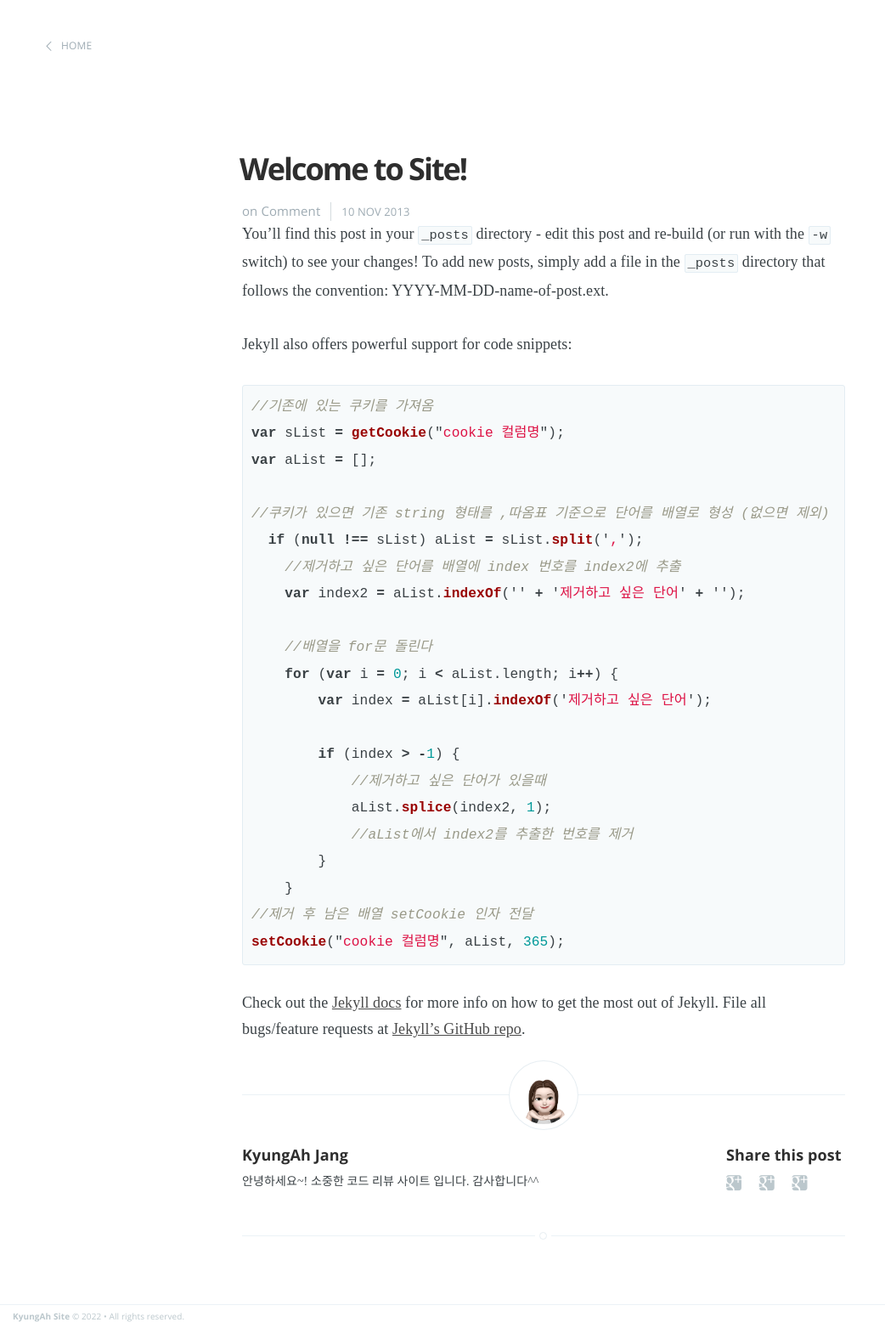
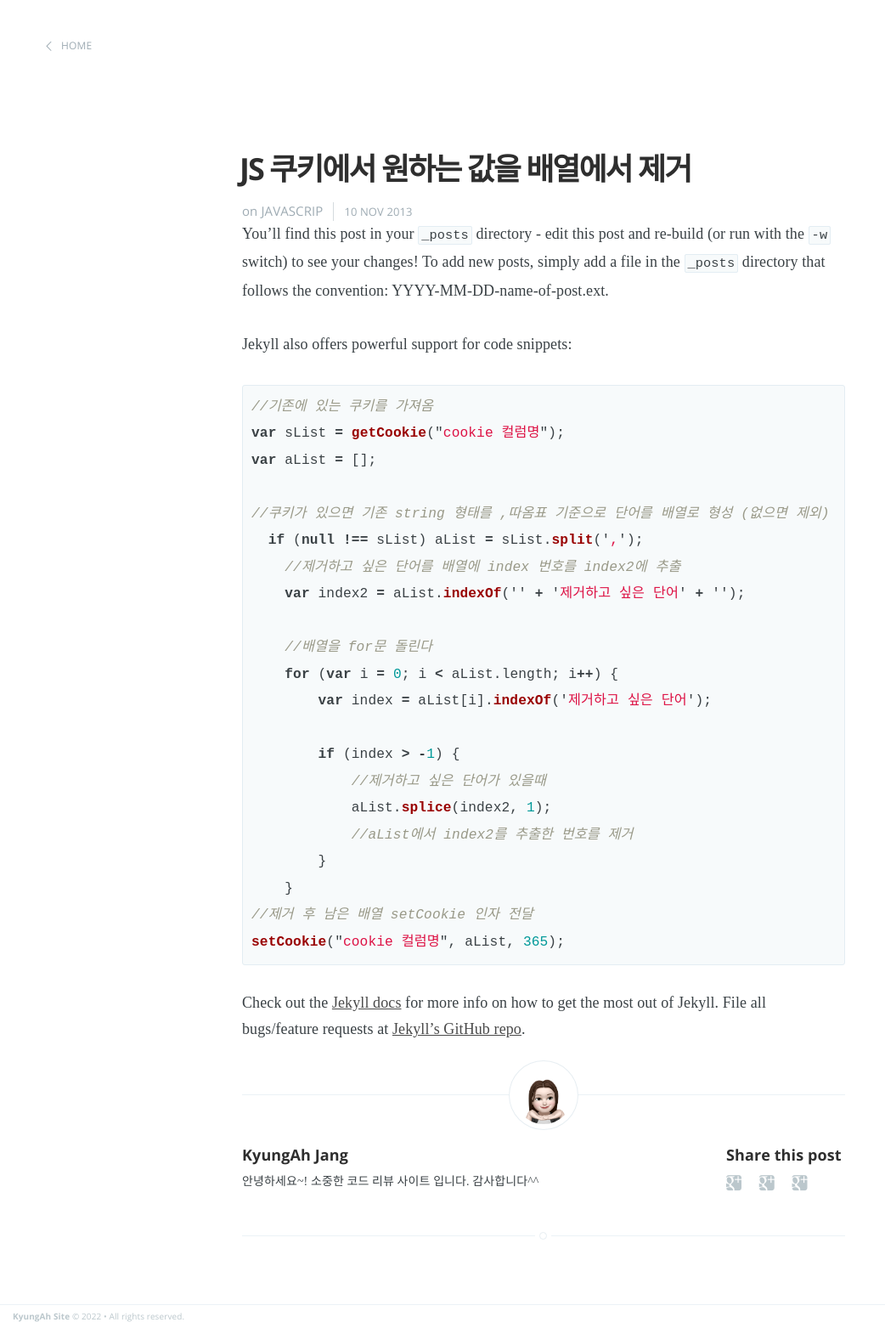
Before and after one commit to kajang93/kajang93.github.io, a Jekyll site: the page built from _posts/2022-11-10-welcome-to-jekyll.markdown, in a window 1280 px wide. Shown: the whole page at 85% size, without its empty margins (0-1042 px from the left). Built offline with Jekyll 4.4.1, drawn with Linux system fonts in a browser that asks for light colours.

Commit message:
커밋29

```diff
--- a/_posts/2022-11-10-welcome-to-jekyll.markdown
+++ b/_posts/2022-11-10-welcome-to-jekyll.markdown
@@ -1,8 +1,8 @@
 ---
 layout: post
-title:  "Welcome to Site!"
+title:  "JS 쿠키에서 원하는 값을 배열에서 제거"
 date:   2013-11-10 10:18:00
-categories: Comment
+categories: JAVASCRIP
 ---
 
 You'll find this post in your `_posts` directory - edit this post and re-build (or run with the `-w` switch) to see your changes!
```
